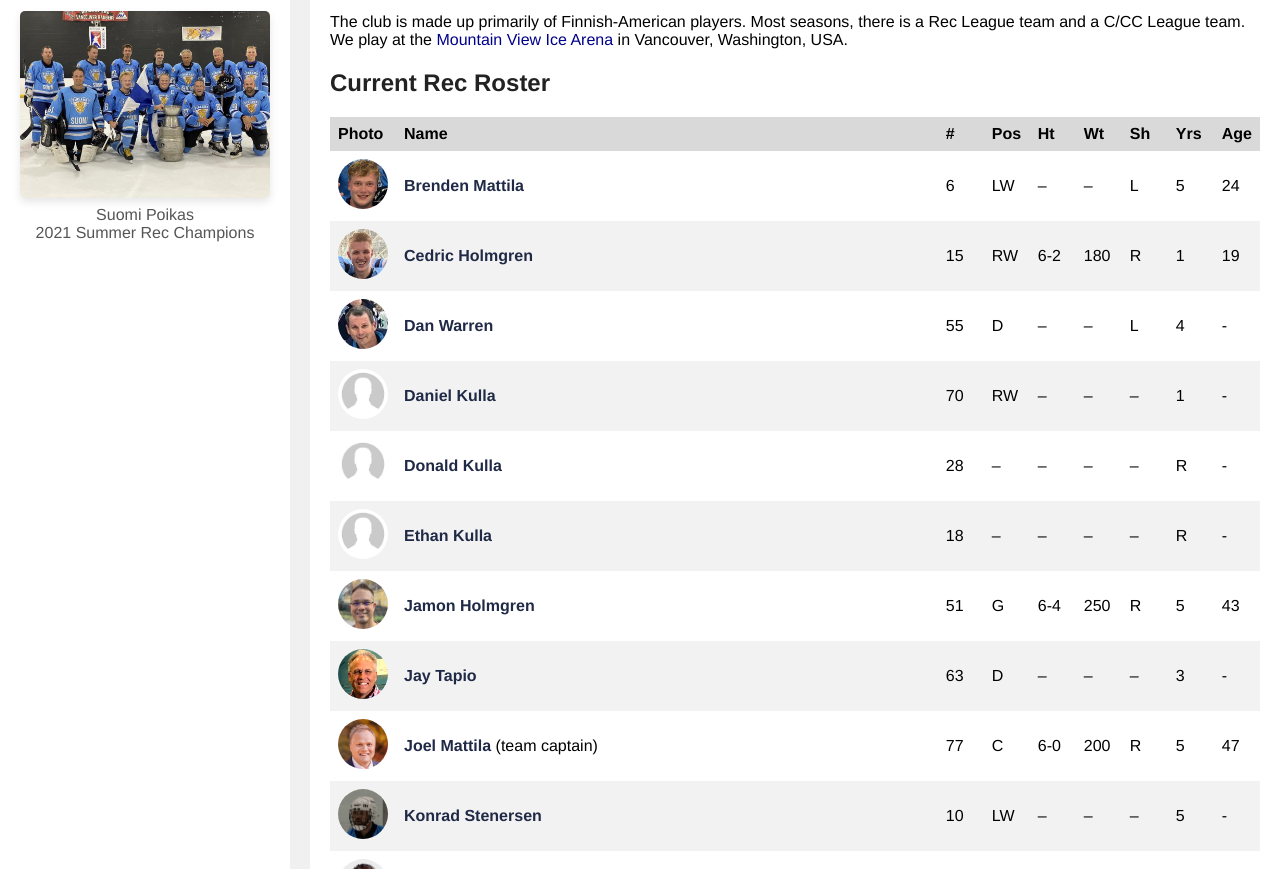
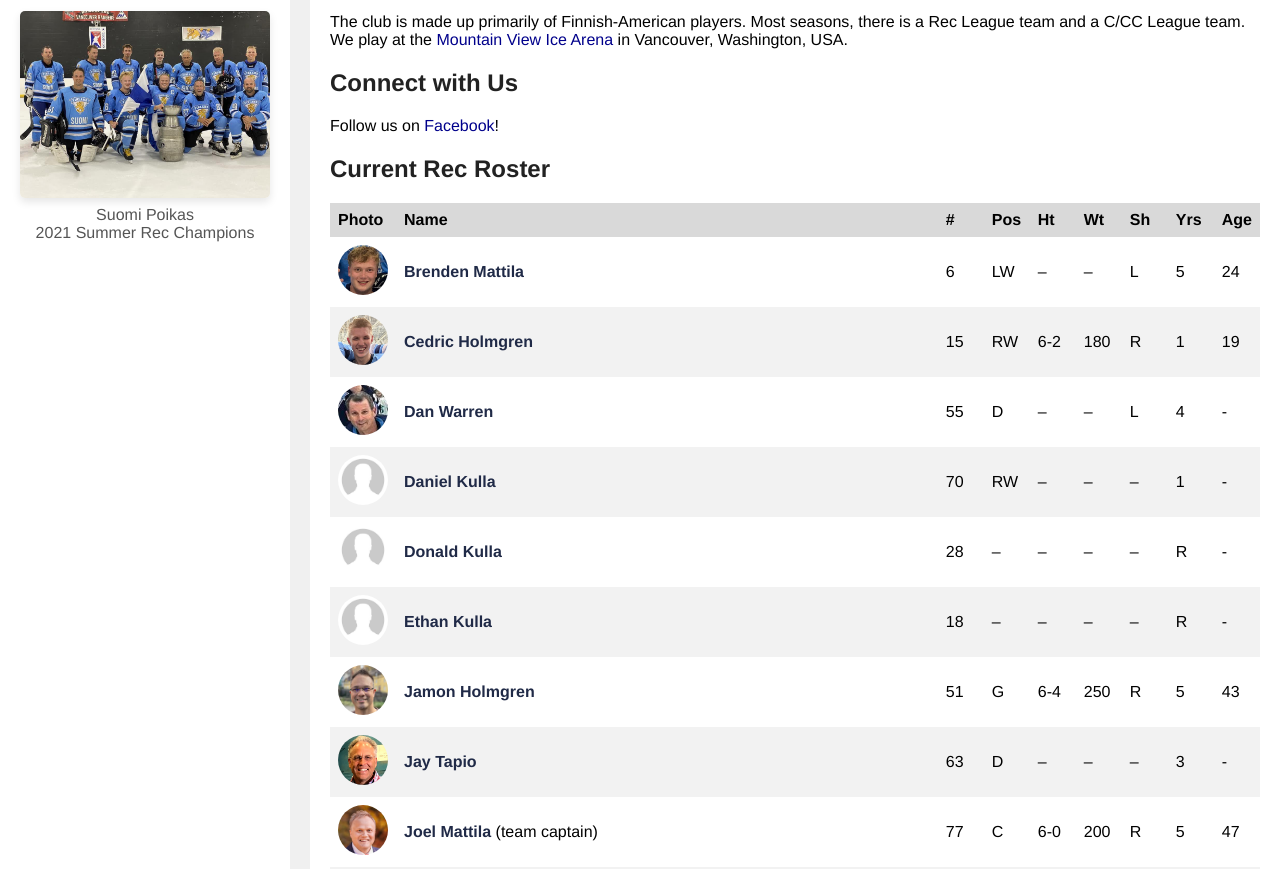
Before and after one commit to jamonholmgren/poikas, a plain HTML site: page index.html in a window 1280 px wide. Shown: the part 894-1763 px from the top of the page. Drawn offline with Linux system fonts and the light colour scheme.

Commit message:
Add "Connect with Us" section to index.html

```diff
--- a/index.html
+++ b/index.html
@@ -90,7 +90,17 @@
             >
             in Vancouver, Washington, USA.
           </p>
+          <h2>Connect with Us</h2>
+          <p>
+            Follow us on
+            <a
+              href="https://www.facebook.com/profile.php?id=100069293784030"
+              target="_blank"
+              >Facebook</a
+            >!
+          </p>
         </article>
+
         <div class="roster">
           <h2>Current Rec Roster</h2>
           <table id="rec-roster" class="roster">
```
